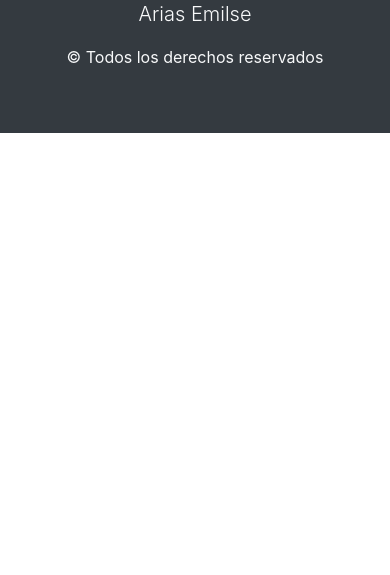
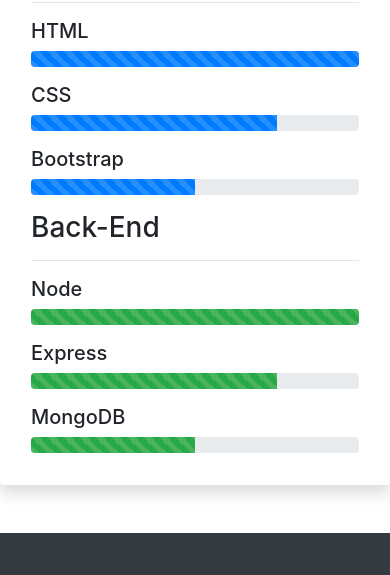
Before and after one commit to earias08/cv5a, a plain HTML site: page index.html in a window 390 px wide. Shown: the part 5070-5645 px from the top of the page. Before the commit the page ends 5203 px from the top, so only its background shows below. Drawn offline with nearby package versions, Linux system fonts and the light colour scheme.

Commit message:
se agrego la zona de habilidades con barras de progreso para cada habilidad

```diff
--- a/index.html
+++ b/index.html
@@ -36,10 +36,15 @@
                 <a href="#sobreMi" class="nav-link">Sobre mi</a>
               </li>
               <li class="nav-item">
-                <a href="#experienciaLaboral" class="nav-link">Experiencia laboral</a>
+                <a href="#experienciaLaboral" class="nav-link"
+                  >Experiencia laboral</a
+                >
               </li>
               <li class="nav-item">
                 <a href="#educacion" class="nav-link">Educacion</a>
+              </li>
+              <li class="nav-item">
+                <a href="#habilidades" class="nav-link">habilidades</a>
               </li>
               <li class="nav-item">
                 <a href="#" class="nav-link">Portfolio</a>
@@ -260,41 +265,129 @@
           <article class="row">
             <div class="col-md-4 mb-4">
               <div class="card shadow">
-                        <div class="card-header bg-secondary text-light text-center pt-4">
+                <div
+                  class="card-header bg-secondary text-light text-center pt-4"
+                >
                   <p>Fecha desde - fecha hasta</p>
                   <p>Institución</p>
                 </div>
                 <div class="card-body">
                   <h5 class="card-title">Curso o Titulo</h5>
-                            <p class="card-text">Lorem ipsum dolor sit amet consectetur adipisicing elit. Perspiciatis voluptate eos fuga voluptatem. Nisi, sit.</p>
+                  <p class="card-text">
+                    Lorem ipsum dolor sit amet consectetur adipisicing elit.
+                    Perspiciatis voluptate eos fuga voluptatem. Nisi, sit.
+                  </p>
                   <p><span class="font-weight-bold">Estado:</span> Completo</p>
                 </div>
               </div>
             </div>
             <div class="col-md-4 mb-4">
               <div class="card shadow">
-                        <div class="card-header bg-secondary text-light text-center pt-4">
+                <div
+                  class="card-header bg-secondary text-light text-center pt-4"
+                >
                   <p>Fecha desde - fecha hasta</p>
                   <p>Institución</p>
                 </div>
                 <div class="card-body">
                   <h5 class="card-title">Curso o Titulo</h5>
-                            <p class="card-text">Lorem ipsum dolor sit amet consectetur adipisicing elit. Perspiciatis voluptate eos fuga voluptatem. Nisi, sit.</p>
+                  <p class="card-text">
+                    Lorem ipsum dolor sit amet consectetur adipisicing elit.
+                    Perspiciatis voluptate eos fuga voluptatem. Nisi, sit.
+                  </p>
                   <p><span class="font-weight-bold">Estado:</span> Completo</p>
                 </div>
               </div>
             </div>
             <div class="col-md-4 mb-4">
               <div class="card shadow">
-                        <div class="card-header bg-secondary text-light text-center pt-4">
+                <div
+                  class="card-header bg-secondary text-light text-center pt-4"
+                >
                   <p>Fecha desde - fecha hasta</p>
                   <p>Institución</p>
                 </div>
                 <div class="card-body">
                   <h5 class="card-title">Curso o Titulo</h5>
-                            <p class="card-text">Lorem ipsum dolor sit amet consectetur adipisicing elit. Perspiciatis voluptate eos fuga voluptatem. Nisi, sit.</p>
+                  <p class="card-text">
+                    Lorem ipsum dolor sit amet consectetur adipisicing elit.
+                    Perspiciatis voluptate eos fuga voluptatem. Nisi, sit.
+                  </p>
                   <p><span class="font-weight-bold">Estado:</span> Completo</p>
                 </div>
+              </div>
+            </div>
+          </article>
+        </section>
+        <section id="habilidades">
+          <h2 class="text-center display-4">Habilidades</h2>
+          <article class="shadow p-3 rounded row">
+            <div class="col-md-6">
+              <h3>Front-End</h3>
+              <hr />
+              <h5>HTML</h5>
+              <div class="progress  mb-3">
+                <div
+                  class="progress-bar progress-bar-striped w-100"
+                  role="progressbar"
+                  aria-valuenow="100"
+                  aria-valuemin="0"
+                  aria-valuemax="100"
+                ></div>
+              </div>
+              <h5>CSS</h5>
+              <div class="progress mb-3">
+                <div
+                  class="progress-bar progress-bar-striped w-75"
+                  role="progressbar"
+                  aria-valuenow="75"
+                  aria-valuemin="0"
+                  aria-valuemax="100"
+                ></div>
+              </div>
+              <h5>Bootstrap</h5>
+              <div class="progress mb-3">
+                <div
+                  class="progress-bar progress-bar-striped w-50"
+                  role="progressbar"
+                  aria-valuenow="50"
+                  aria-valuemin="0"
+                  aria-valuemax="100"
+                ></div>
+              </div>
+            </div>
+            <div class="col-md-6">
+              <h3>Back-End</h3>
+              <hr />
+              <h5>Node</h5>
+              <div class="progress  mb-3">
+                <div
+                  class="progress-bar progress-bar-striped w-100 bg-success"
+                  role="progressbar"
+                  aria-valuenow="100"
+                  aria-valuemin="0"
+                  aria-valuemax="100"
+                ></div>
+              </div>
+              <h5>Express</h5>
+              <div class="progress mb-3">
+                <div
+                  class="progress-bar progress-bar-striped w-75 bg-success"
+                  role="progressbar"
+                  aria-valuenow="75"
+                  aria-valuemin="0"
+                  aria-valuemax="100"
+                ></div>
+              </div>
+              <h5>MongoDB</h5>
+              <div class="progress mb-3">
+                <div
+                  class="progress-bar progress-bar-striped w-50 bg-success"
+                  role="progressbar"
+                  aria-valuenow="50"
+                  aria-valuemin="0"
+                  aria-valuemax="100"
+                ></div>
               </div>
             </div>
           </article>
```
Lines whose indentation alone changed are shown as unchanged.
